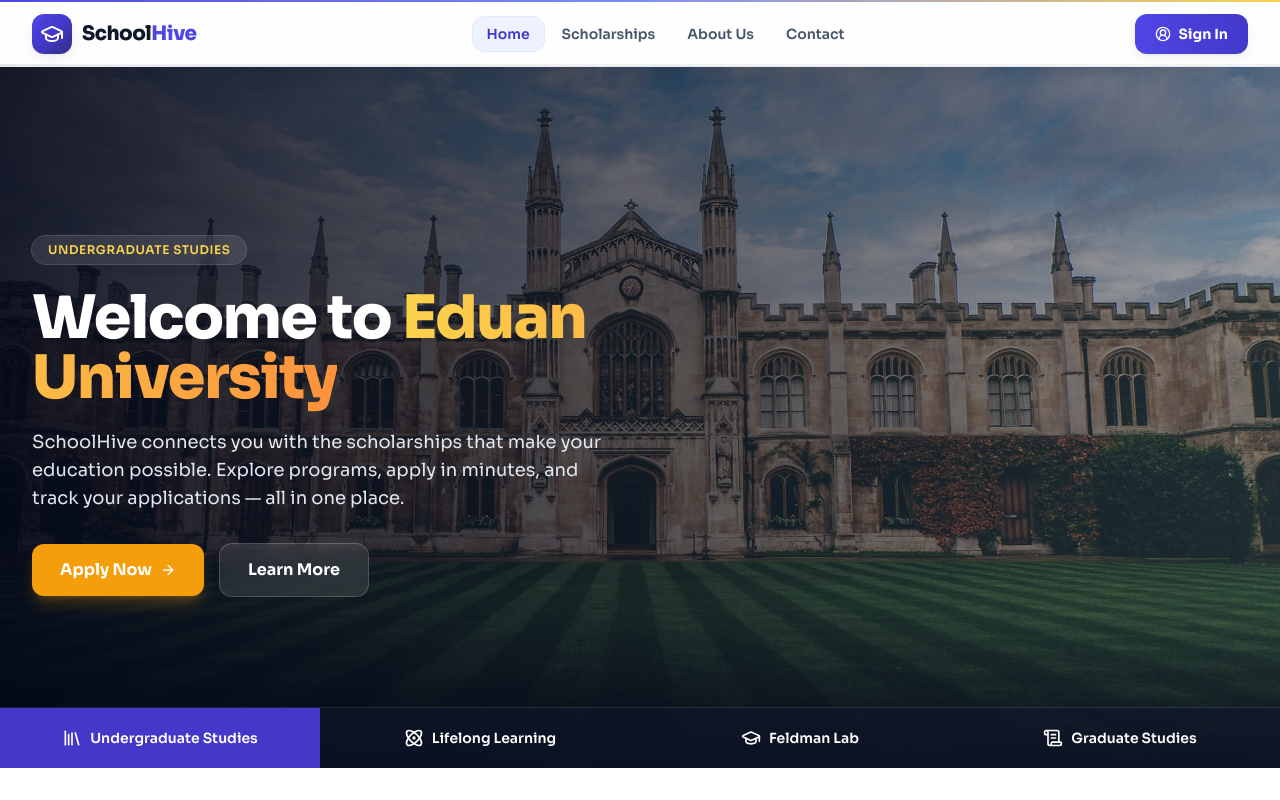
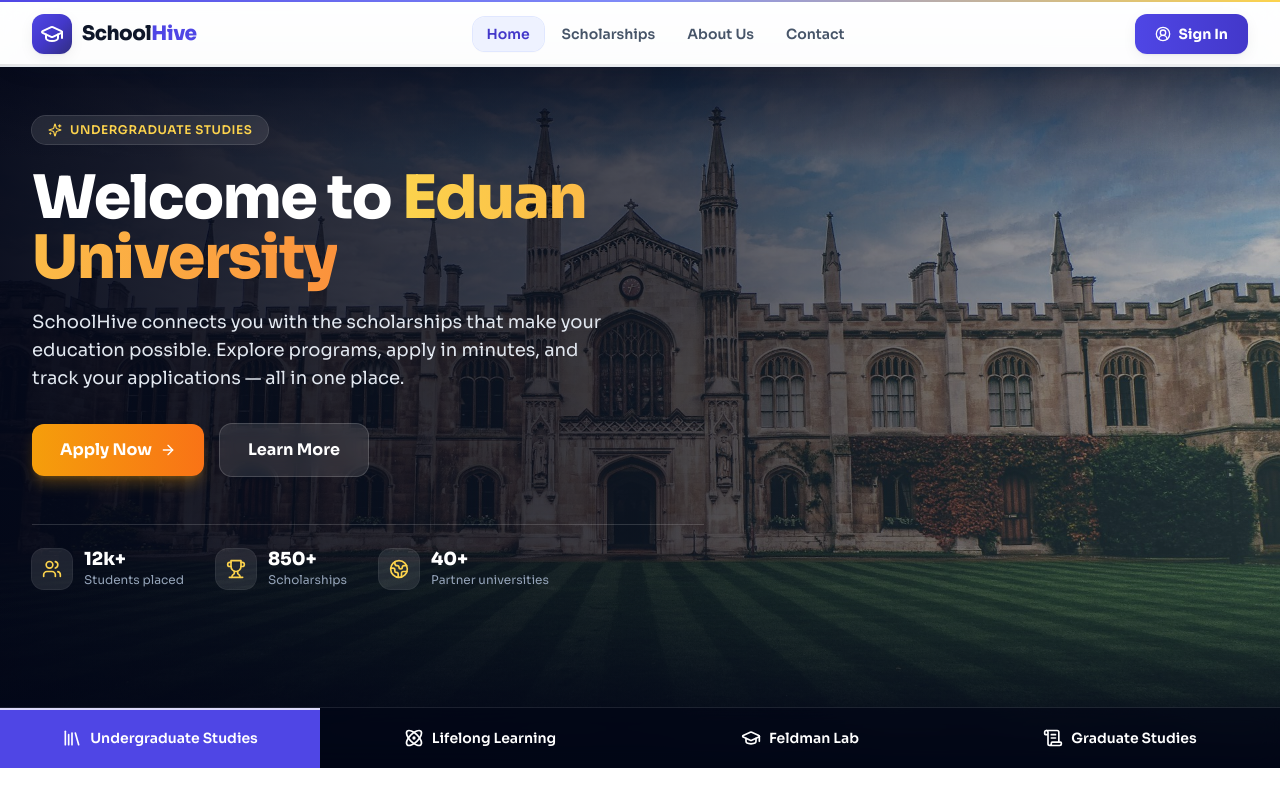
Before and after one commit to ShehabShan/School-Hive, a React (Vite) app: page / in a window 1280 px wide. Shown: the top 800 px of the page. Built offline with nearby package versions, Linux system fonts and the light colour scheme; no server answers.

Commit message:
feat(ui): redesign HeroCarousel with auto-advance, stats strip, animated tabs Co-authored-by: monkeycode-ai <monkeycode-ai@chaitin.com>

```diff
--- a/src/Component/HeroCoursor/HeroCarousel.jsx
+++ b/src/Component/HeroCoursor/HeroCarousel.jsx
@@ -1,7 +1,17 @@
-import { useState } from "react";
+import { useEffect, useState } from "react";
 import { motion, AnimatePresence } from "framer-motion";
 import { Link } from "react-router-dom";
-import { Library, Atom, GraduationCap, ScrollText, ArrowRight } from "lucide-react";
+import {
+  Library,
+  Atom,
+  GraduationCap,
+  ScrollText,
+  ArrowRight,
+  Sparkles,
+  Users,
+  Trophy,
+  Globe2,
+} from "lucide-react";
 import bg1 from "../../assist/bgImg/bg1.jpg";
 import bg2 from "../../assist/bgImg/bg2.jpg";
 import bg3 from "../../assist/bgImg/bg3.jpg";
@@ -14,44 +24,61 @@ const sections = [
     title: "Undergraduate Studies",
     icon: Library,
     bgImage: bg1,
-    accent: "hover:bg-brand-700",
-    active: "bg-brand-700",
-    inactive: "bg-slate-900/60",
+    accent: "hover:bg-brand-600",
+    active: "bg-brand-600",
+    inactive: "bg-slate-950/50",
+    chip: "text-amber-300",
   },
   {
     id: 2,
     title: "Lifelong Learning",
     icon: Atom,
     bgImage: bg2,
-    accent: "hover:bg-indigo-700",
-    active: "bg-indigo-700",
-    inactive: "bg-slate-900/60",
+    accent: "hover:bg-indigo-600",
+    active: "bg-indigo-600",
+    inactive: "bg-slate-950/50",
+    chip: "text-sky-300",
   },
   {
     id: 3,
     title: "Feldman Lab",
     icon: GraduationCap,
     bgImage: bg3,
-    accent: "hover:bg-violet-700",
-    active: "bg-violet-700",
-    inactive: "bg-slate-900/60",
+    accent: "hover:bg-violet-600",
+    active: "bg-violet-600",
+    inactive: "bg-slate-950/50",
+    chip: "text-violet-300",
   },
   {
     id: 4,
     title: "Graduate Studies",
     icon: ScrollText,
     bgImage: bg5,
-    accent: "hover:bg-amber-600",
-    active: "bg-amber-600",
-    inactive: "bg-slate-900/60",
+    accent: "hover:bg-amber-500",
+    active: "bg-amber-500",
+    inactive: "bg-slate-950/50",
+    chip: "text-amber-300",
   },
+];
+
+const stats = [
+  { icon: Users, value: "12k+", label: "Students placed" },
+  { icon: Trophy, value: "850+", label: "Scholarships" },
+  { icon: Globe2, value: "40+", label: "Partner universities" },
 ];
 
 export default function HeroCarousel() {
   const [currentSection, setCurrentSection] = useState(0);
 
+  useEffect(() => {
+    const timer = setInterval(() => {
+      setCurrentSection((prev) => (prev + 1) % sections.length);
+    }, 7000);
+    return () => clearInterval(timer);
+  }, []);
+
   return (
-    <section className="relative h-[88vh] min-h-[560px] w-full overflow-hidden bg-slate-900">
+    <section className="relative h-[88vh] min-h-[600px] w-full overflow-hidden bg-slate-950">
       {/* Background */}
       <AnimatePresence>
         <motion.img
@@ -59,14 +86,15 @@ export default function HeroCarousel() {
           src={sections[currentSection].bgImage}
           alt="University campus"
           className="absolute inset-0 h-full w-full object-cover"
-          initial={{ opacity: 0, scale: 1.05 }}
+          initial={{ opacity: 0, scale: 1.08 }}
           animate={{ opacity: 1, scale: 1 }}
           exit={{ opacity: 0 }}
-          transition={{ duration: 1, ease: "easeOut" }}
+          transition={{ duration: 1.1, ease: "easeOut" }}
         />
       </AnimatePresence>
-      <div className="absolute inset-0 bg-gradient-to-r from-slate-950/90 via-slate-950/60 to-slate-900/30" />
-      <div className="absolute inset-x-0 bottom-0 h-40 bg-gradient-to-t from-slate-950/80 to-transparent" />
+      <div className="absolute inset-0 bg-gradient-to-r from-slate-950/95 via-slate-950/70 to-slate-900/20" />
+      <div className="absolute inset-x-0 bottom-0 h-48 bg-gradient-to-t from-slate-950 to-transparent" />
+      <div className="absolute inset-x-0 top-0 h-24 bg-gradient-to-b from-slate-950/60 to-transparent" />
 
       {/* Content */}
       <div className="relative z-10 flex h-full items-center">
@@ -78,9 +106,15 @@ export default function HeroCarousel() {
               animate={{ opacity: 1, y: 0 }}
               exit={{ opacity: 0, y: -16 }}
               transition={{ duration: 0.6, ease: "easeOut" }}
-              className="max-w-2xl"
+              className="max-w-2xl pb-40 sm:pb-32"
             >
-              <span className="inline-flex items-center gap-2 rounded-full bg-white/10 px-4 py-1.5 text-xs font-semibold uppercase tracking-wider text-amber-300 ring-1 ring-white/20 backdrop-blur">
+              <span
+                className={cn(
+                  "inline-flex items-center gap-2 rounded-full bg-white/10 px-4 py-1.5 text-xs font-semibold uppercase tracking-wider ring-1 ring-white/20 backdrop-blur",
+                  sections[currentSection].chip
+                )}
+              >
+                <Sparkles className="h-3.5 w-3.5" />
                 {sections[currentSection].title}
               </span>
               <h1 className="mt-6 text-4xl font-extrabold leading-tight tracking-tight text-white md:text-6xl">
@@ -97,17 +131,34 @@ export default function HeroCarousel() {
               <div className="mt-8 flex flex-wrap gap-4">
                 <Link
                   to="/allScholership"
-                  className="inline-flex items-center gap-2 rounded-xl bg-amber-500 px-7 py-3.5 font-bold text-white shadow-lg shadow-amber-500/25 transition-colors hover:bg-amber-600"
+                  className="group inline-flex items-center gap-2 rounded-xl bg-gradient-to-r from-amber-500 to-orange-500 px-7 py-3.5 font-bold text-white shadow-lg shadow-amber-500/30 transition-all duration-200 hover:-translate-y-0.5 hover:shadow-xl hover:shadow-amber-500/40"
                 >
                   Apply Now
-                  <ArrowRight className="h-4 w-4" />
+                  <ArrowRight className="h-4 w-4 transition-transform duration-200 group-hover:translate-x-1" />
                 </Link>
                 <Link
                   to="/aboutUs"
-                  className="inline-flex items-center gap-2 rounded-xl bg-white/10 px-7 py-3.5 font-bold text-white ring-1 ring-white/25 backdrop-blur transition-colors hover:bg-white/20"
+                  className="inline-flex items-center gap-2 rounded-xl bg-white/10 px-7 py-3.5 font-bold text-white ring-1 ring-white/25 backdrop-blur transition-all duration-200 hover:-translate-y-0.5 hover:bg-white/20"
                 >
                   Learn More
                 </Link>
+              </div>
+
+              {/* Stats strip */}
+              <div className="mt-12 flex flex-wrap gap-8 border-t border-white/15 pt-6">
+                {stats.map(({ icon: Icon, value, label }) => (
+                  <div key={label} className="flex items-center gap-3">
+                    <span className="flex h-10 w-10 items-center justify-center rounded-xl bg-white/10 ring-1 ring-white/15">
+                      <Icon className="h-5 w-5 text-amber-300" />
+                    </span>
+                    <div>
+                      <p className="text-lg font-extrabold leading-none text-white">
+                        {value}
+                      </p>
+                      <p className="mt-1 text-xs text-slate-400">{label}</p>
+                    </div>
+                  </div>
+                ))}
               </div>
             </motion.div>
           </AnimatePresence>
@@ -116,7 +167,7 @@ export default function HeroCarousel() {
 
       {/* Section tabs */}
       <div className="absolute inset-x-0 bottom-0 z-10">
-        <div className="grid grid-cols-2 border-t border-white/10 sm:grid-cols-4">
+        <div className="grid grid-cols-2 border-t border-white/10 bg-slate-950/40 backdrop-blur-md sm:grid-cols-4">
           {sections.map((section, index) => {
             const Icon = section.icon;
             const isActive = currentSection === index;
@@ -126,11 +177,17 @@ export default function HeroCarousel() {
                 onClick={() => setCurrentSection(index)}
                 aria-pressed={isActive}
                 className={cn(
-                  "flex items-center justify-center gap-2 px-3 py-4 text-white transition-colors sm:py-5",
+                  "group relative flex items-center justify-center gap-2 px-3 py-4 text-white transition-colors sm:py-5",
                   isActive ? section.active : cn(section.inactive, "hover:bg-white/10")
                 )}
               >
-                <Icon className="h-5 w-5 shrink-0" />
+                {isActive && (
+                  <motion.span
+                    layoutId="hero-tab-indicator"
+                    className="absolute inset-x-0 top-0 h-0.5 bg-white/80"
+                  />
+                )}
+                <Icon className="h-5 w-5 shrink-0 transition-transform duration-200 group-hover:scale-110" />
                 <span className="hidden text-sm font-semibold md:block">
                   {section.title}
                 </span>
```
Also changed, not shown: 1 other file (tests, documents, lock files or other folders).
